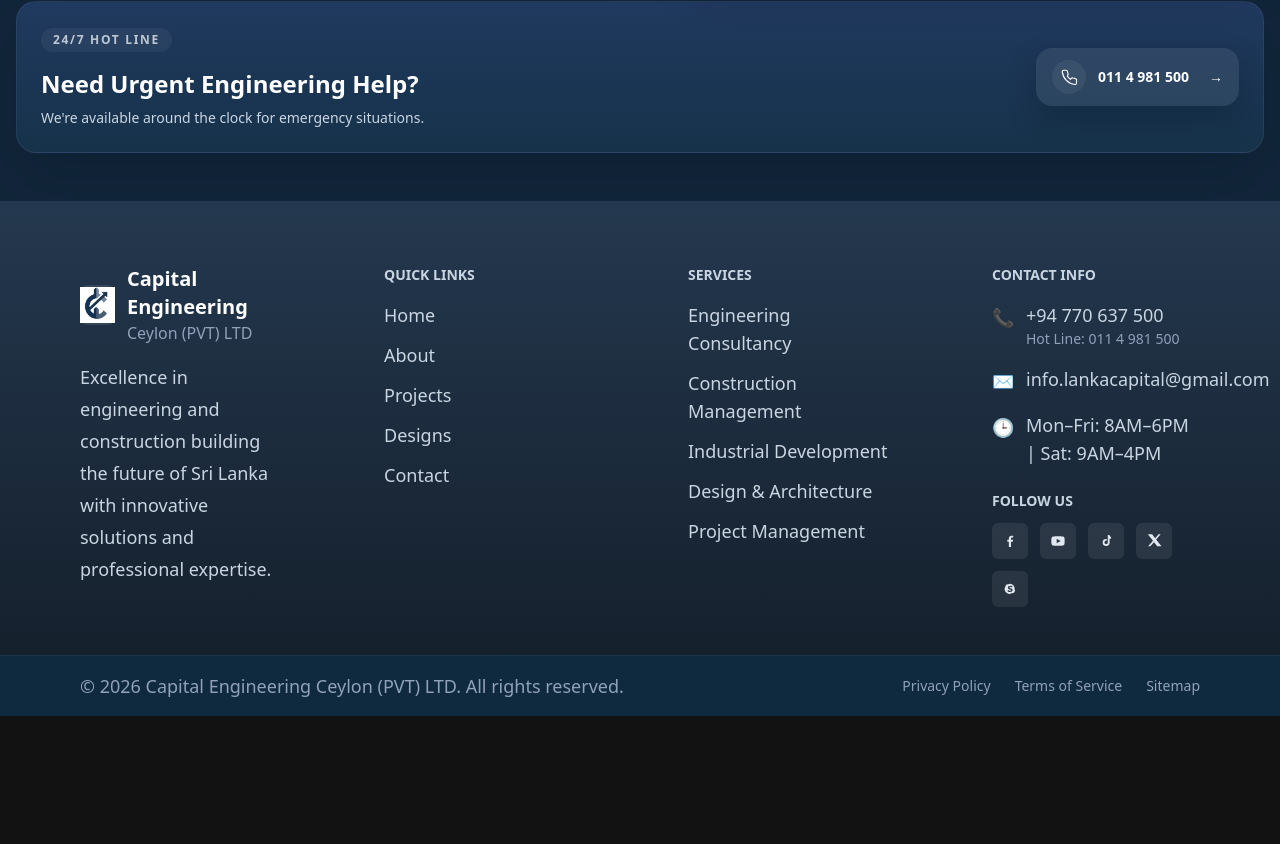
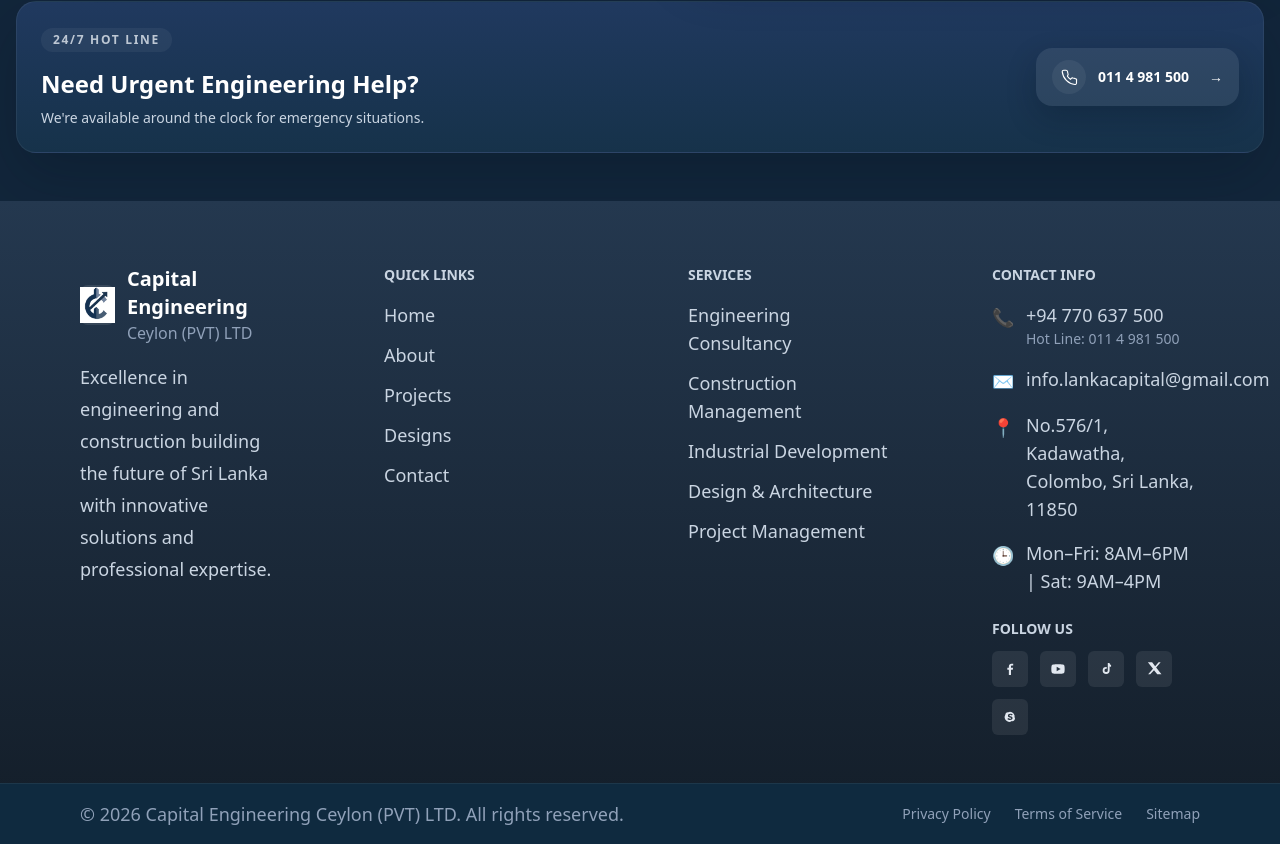
Before and after one commit to Tharaka-Maheshwara/capital-engineering-frontend, a Next.js app: page /contact in a window 1280 px wide. Shown: the part 1708-2552 px from the top of the page. Before the commit the page ends 2424 px from the top, so only its background shows below. Built offline with nearby package versions, Linux system fonts and the light colour scheme; no server answers.

Commit message:
location add

```diff
--- a/src/components/common/footer.tsx
+++ b/src/components/common/footer.tsx
@@ -152,6 +152,14 @@ export default function Footer(): JSX.Element {
                 </li>
 
                 <li className="flex items-start gap-3">
+                  <span className="mt-0.5 text-slate-400">📍</span>
+                  <div>
+                    <div className="text-lg">No.576/1, Kadawatha,</div>
+                    <div className="text-lg">Colombo, Sri Lanka, 11850</div>
+                  </div>
+                </li>
+
+                <li className="flex items-start gap-3">
                   <span className="mt-0.5 text-slate-400">🕒</span>
                   <div className="text-lg text-slate-300">
                     Mon–Fri: 8AM–6PM | Sat: 9AM–4PM
```
